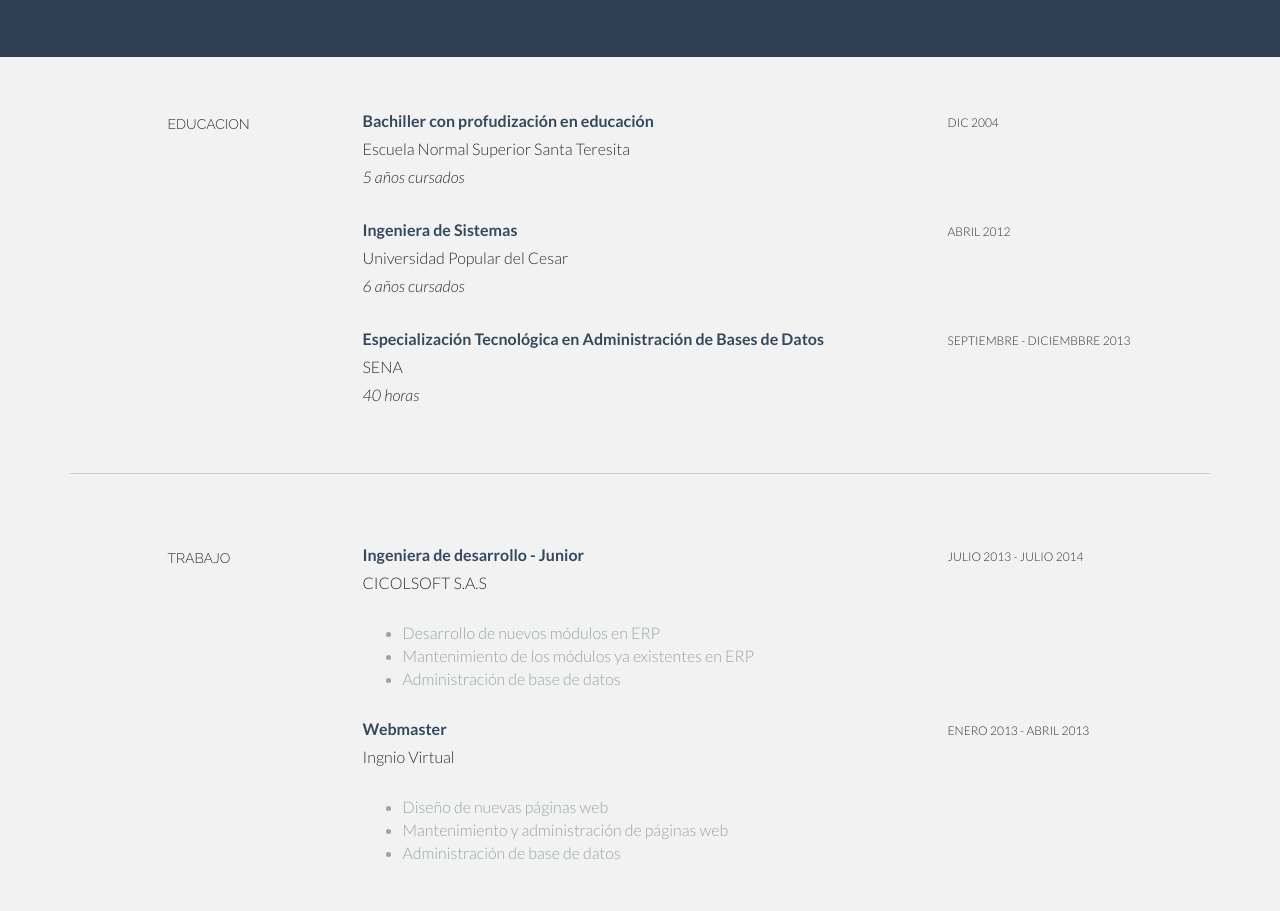
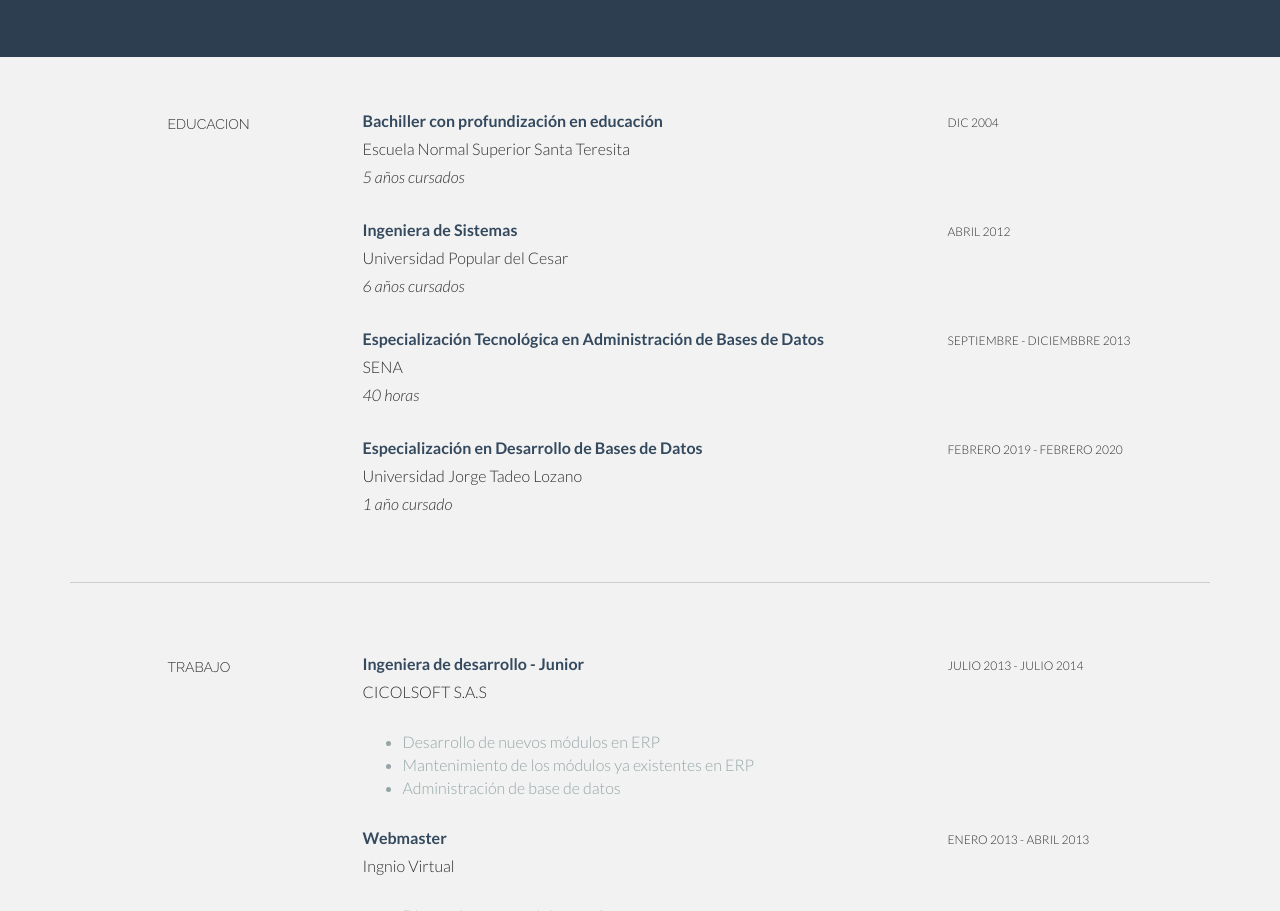
Before and after one commit to ingluza/ingluza.github.io, a plain HTML site: page index.html in a window 1280 px wide. Shown: the part 894-1805 px from the top of the page. Drawn offline with Linux system fonts and the light colour scheme.

Commit message:
Cambio de img

```diff
--- a/index.html
+++ b/index.html
@@ -97,7 +97,7 @@
 					<h5>EDUCACION</h5>
 				</div>
 				<div class="col-lg-6">
-					<p><t>Bachiller con profudización en educación</t><br/>
+					<p><t>Bachiller con profundización en educación</t><br/>
 						Escuela Normal Superior Santa Teresita <br/>
 						<i>5 años cursados</i>
 					</p>
@@ -125,6 +125,15 @@
 		</div>
 		<div class="col-lg-3">
 			<p><sm>SEPTIEMBRE - DICIEMBBRE 2013</sm></p>
+		</div>
+		<div class="col-lg-6 col-lg-offset-3">
+			<p><t>Especialización en Desarrollo de Bases de Datos</t><br/>
+				Universidad Jorge Tadeo Lozano <br/>
+				<i>1 año cursado</i>
+			</p>
+		</div>
+		<div class="col-lg-3">
+			<p><sm>FEBRERO 2019 - FEBRERO 2020</sm></p>
 		</div>
 
 		</div><!--/.row -->
```
Also changed, not shown: assets/img/header-bg.jpg. Lines whose indentation alone changed are shown as unchanged.
